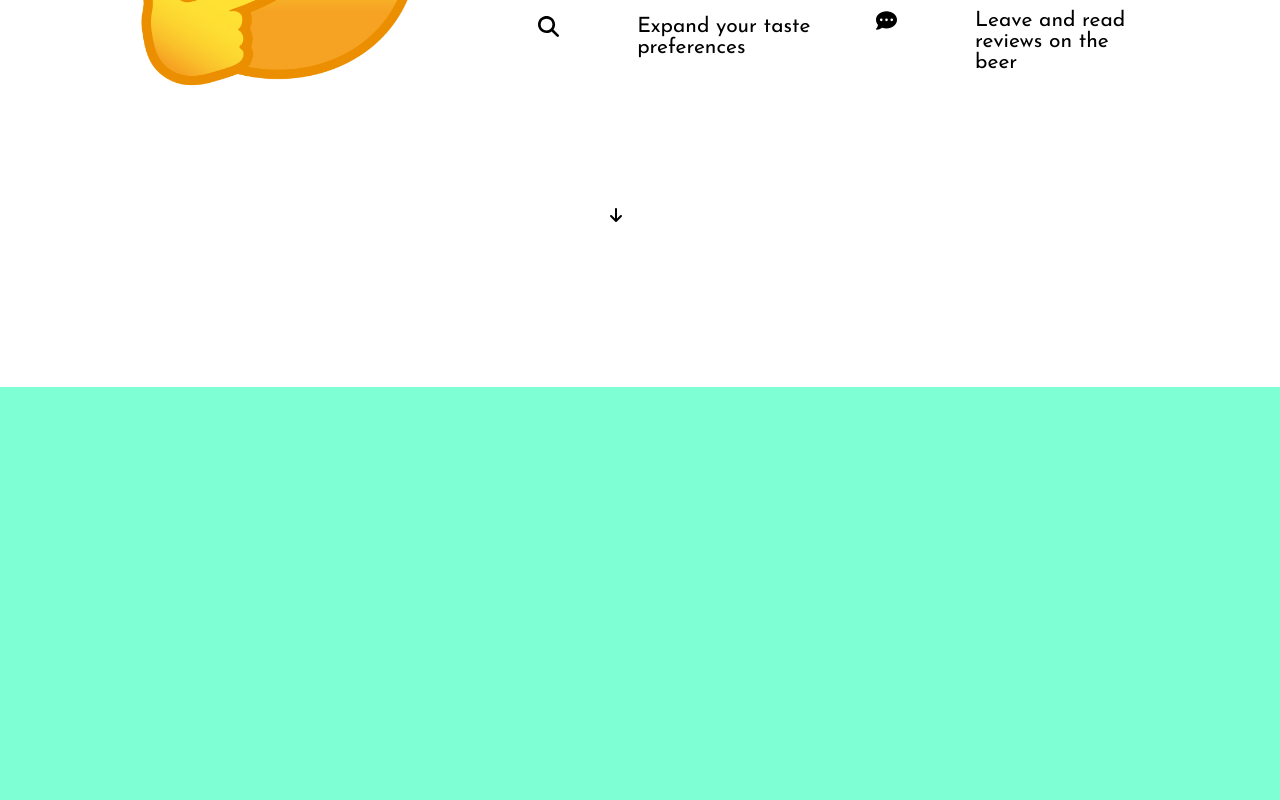
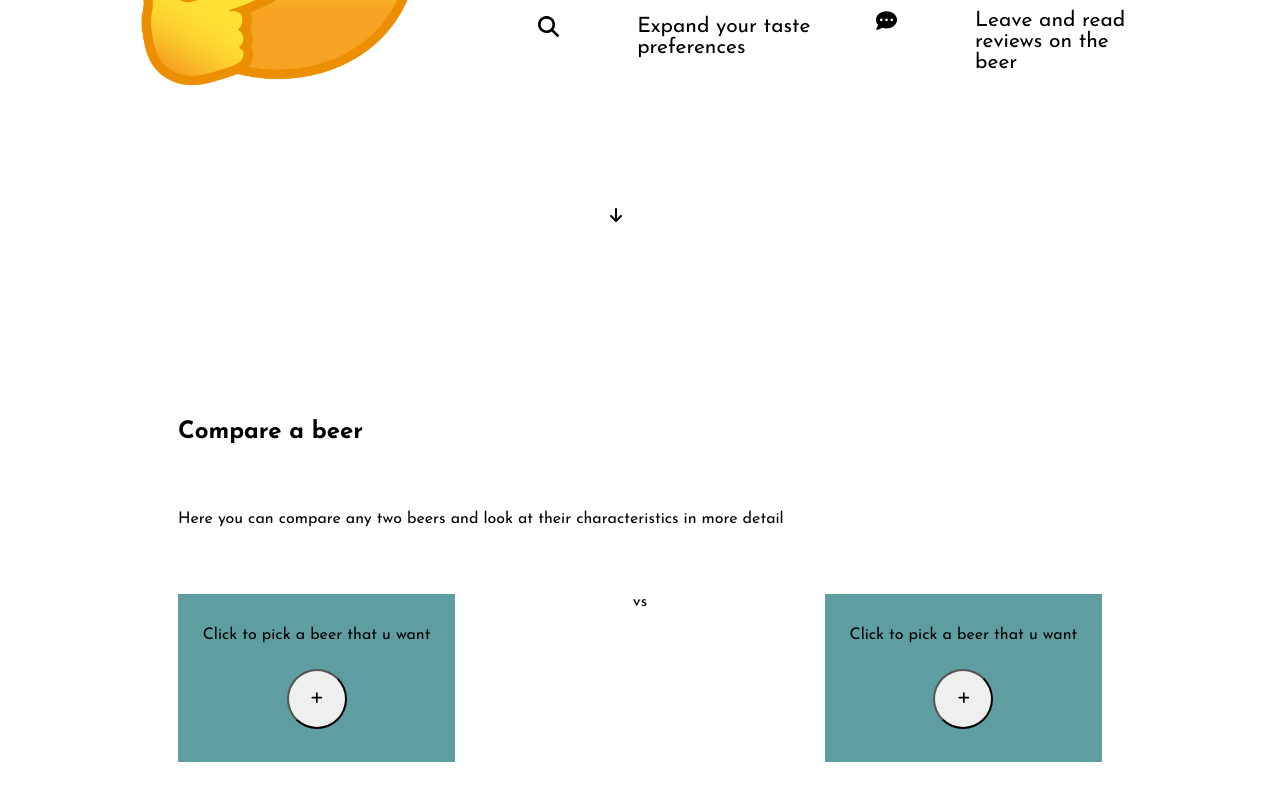
Before and after one commit to kyrow/find-your-dream-beer, a Next.js app: page / in a window 1280 px wide. Shown: the part 488-1288 px from the top of the page. Built offline with nearby package versions, Linux system fonts and the light colour scheme.

Commit message:
added modals for versusPage

```diff
--- /dev/null
+++ b/src/components/ComparableItem/ComparableItem.tsx
@@ -0,0 +1,15 @@
+import React from 'react'
+import styles from './comparableItem.module.scss'
+
+function ComparableItem() {
+	return (
+		<div className={styles.container}>
+			<div className={styles.inputArea}>
+				<input className={styles.input} placeholder='Lets find some beer'  type="text" />
+			</div>
+
+		</div>
+	)
+}
+
+export default ComparableItem
--- /dev/null
+++ b/src/components/ComparableItem/comparableItem.module.scss
@@ -0,0 +1,20 @@
+.container {
+	background-color: bisque;
+	width: 40%;
+}
+
+.inputArea {
+	height: 30%;
+	display: flex;
+	align-items: center;
+	justify-content: center;
+}
+
+.input {
+	height: 35px;
+	width: 80%;
+	background-color: #fff;
+	border-radius: 20px;
+	padding-left: 10px;
+	color: #000;
+}
--- a/src/components/versusPage/versusPage.jsx
+++ b/src/components/versusPage/versusPage.jsx
@@ -1,10 +1,48 @@
-import React from 'react'
+import React, { useState } from 'react'
 import styles from './versusPage.module.scss'
+import ComparableItem from '../ComparableItem/ComparableItem'
+import { FontAwesomeIcon } from '@fortawesome/react-fontawesome'
+import { faPlus } from '@fortawesome/free-solid-svg-icons'
 
 function VersusPage() {
+
+	const [openFinder, setOpenFinder] = useState(false)
+	const [closeButton, setCloseButton] = useState(true)
+
 	return (
 		<div name="versusPage" className={styles.container}>
+			<h2>Compare a beer</h2>
+			<p>Here you can compare any two beers and look at their characteristics in more detail</p>
 
+			<div className={styles.compareSection}>
+
+				{openFinder && <ComparableItem />}
+				{closeButton && <div className={styles.buttonContainer}>
+					<span>Click to pick a beer that u want</span>
+					<button className={styles.button}
+						onClick={() => {
+							setOpenFinder(true)
+							setCloseButton(false)
+						}}>
+						<FontAwesomeIcon icon={faPlus} />
+					</button>
+				</div>}
+
+				<span>vs</span>
+
+				{openFinder && <ComparableItem />}
+				{closeButton && <div className={styles.buttonContainer}>
+					<span>Click to pick a beer that u want</span>
+					<button className={styles.button}
+						onClick={() => {
+							setOpenFinder(true)
+							setCloseButton(false)
+						}}>
+						<FontAwesomeIcon icon={faPlus} />
+					</button>
+				</div>}
+
+			</div>
 		</div>
 	)
 }
--- a/src/components/versusPage/versusPage.module.scss
+++ b/src/components/versusPage/versusPage.module.scss
@@ -1,4 +1,40 @@
 .container {
-	background-color: aquamarine;
 	height: 100vh;
+	width: 80%;
+	margin: auto;
+  padding:0 50px;
+	display: flex;
+	flex-direction: column;
+	justify-content: space-around;
+	color: black;
 }
+
+.compareSection{
+	width: 100%;
+	height: 70%;
+
+	display: flex;
+	justify-content: space-between;
+}
+
+.button {
+	width: 60px;
+	height: 60px;
+	padding: 10px;
+	border-radius: 30px;
+	&:hover{
+		transform: rotate(45deg);
+	}
+}
+
+.buttonContainer{
+	padding: 20px;
+	height: 30%;
+	width: 30%;
+	background-color:cadetblue;
+
+	display: flex;
+	justify-content: space-around;
+	flex-direction: column;
+	align-items: center;
+}
--- a/src/styles/globals.css
+++ b/src/styles/globals.css
@@ -81,6 +81,7 @@
 
 html,
 body {
+
   max-width: 100vw;
   overflow-x: hidden;
 	scroll-behavior: smooth;
@@ -88,13 +89,13 @@ body {
 
 body {
   color: rgb(var(--foreground-rgb));
-  /* background: linear-gradient(
+  background: linear-gradient(
       to bottom,
       transparent,
       rgb(var(--background-end-rgb))
     )
     rgb(var(--background-start-rgb));
-		*/
+
 		background-color: #fff;
 }
 
--- a/src/styles/home.module.scss
+++ b/src/styles/home.module.scss
@@ -3,6 +3,7 @@
 	height: 100vh;
 	margin:auto;
 	padding: 50px 0;
+
 }
 
 .introContainer {
--- a/tsconfig.json
+++ b/tsconfig.json
@@ -18,6 +18,6 @@
       "@/*": ["./src/*"]
     }
   },
-  "include": ["next-env.d.ts", "**/*.ts", "**/*.tsx", "src/components/modalAdminProductCard/adminProductModal.jsx", "src/pages/admin/product/index.jsx", "src/components/pageDownButton/pageDownButton.jsx"],
+  "include": ["next-env.d.ts", "**/*.ts", "**/*.tsx", "src/components/modalAdminProductCard/adminProductModal.jsx", "src/pages/admin/product/index.jsx", "src/components/pageDownButton/pageDownButton.jsx", "src/components/versusPage/versusPage.jsx"],
   "exclude": ["node_modules"]
 }
```
